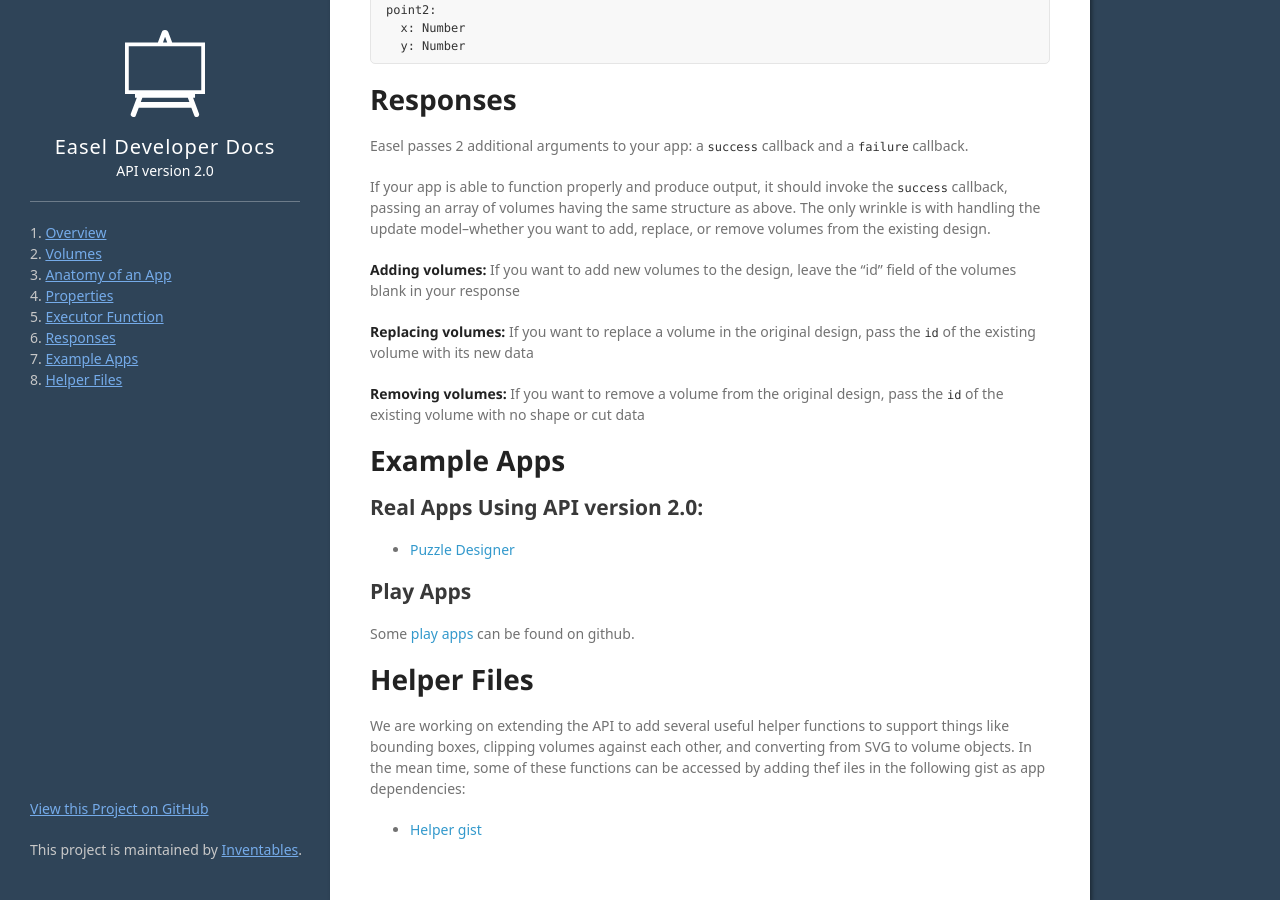
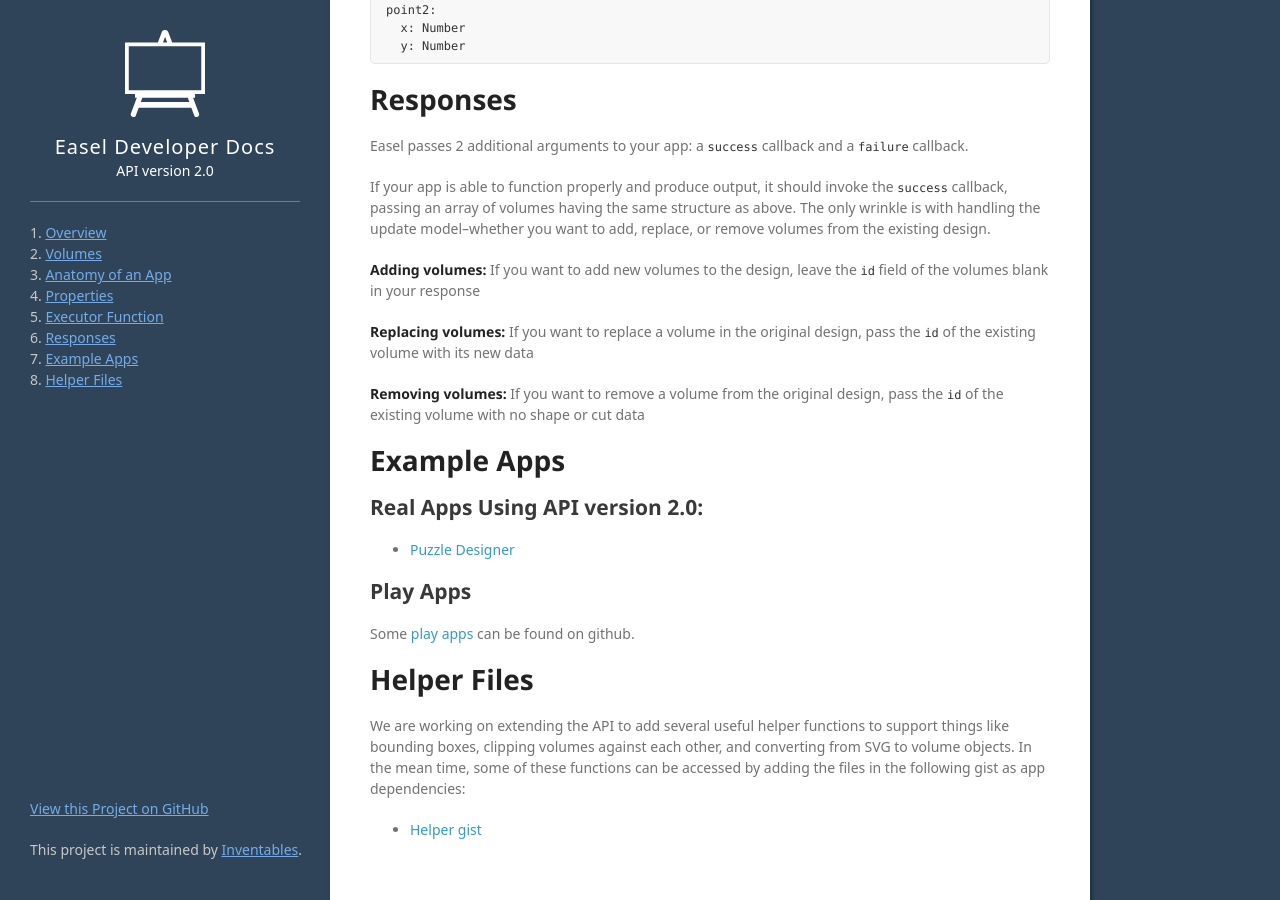
Before and after one commit to inventables/easel-dev, a Jekyll site: the page built from index.md, in a window 1280 px wide and 900 px high, scrolled down 4897 px. Built offline with Jekyll 4.4.1, drawn with Linux system fonts in a browser that asks for light colours; some web fonts are replaced.

Commit message:
Typo fixes

```diff
--- a/index.md
+++ b/index.md
@@ -216,7 +216,7 @@ Easel passes 2 additional arguments to your app: a `success` callback and a `fai
 
 If your app is able to function properly and produce output, it should invoke the `success` callback, passing an array of volumes having the same structure as above. The only wrinkle is with handling the update model--whether you want to add, replace, or remove volumes from the existing design.
 
-**Adding volumes:** If you want to add new volumes to the design, leave the "id" field of the volumes blank in your response
+**Adding volumes:** If you want to add new volumes to the design, leave the `id` field of the volumes blank in your response
 
 **Replacing volumes:** If you want to replace a volume in the original design, pass the `id` of the existing volume with its new data
 
@@ -234,6 +234,6 @@ Some [play apps](https://github.com/inventables/easel-example-apps) can be found
 
 # <a name="helper-files"></a> Helper Files
 
-We are working on extending the API to add several useful helper functions to support things like bounding boxes, clipping volumes against each other, and converting from SVG to volume objects. In the mean time, some of these functions can be accessed by adding thef iles in the following gist as app dependencies:
+We are working on extending the API to add several useful helper functions to support things like bounding boxes, clipping volumes against each other, and converting from SVG to volume objects. In the mean time, some of these functions can be accessed by adding the files in the following gist as app dependencies:
 
 - [Helper gist](https://gist.github.com/nevernormal1/b69139572185d7a2ef2dd6d6a3ea1a23)
```
